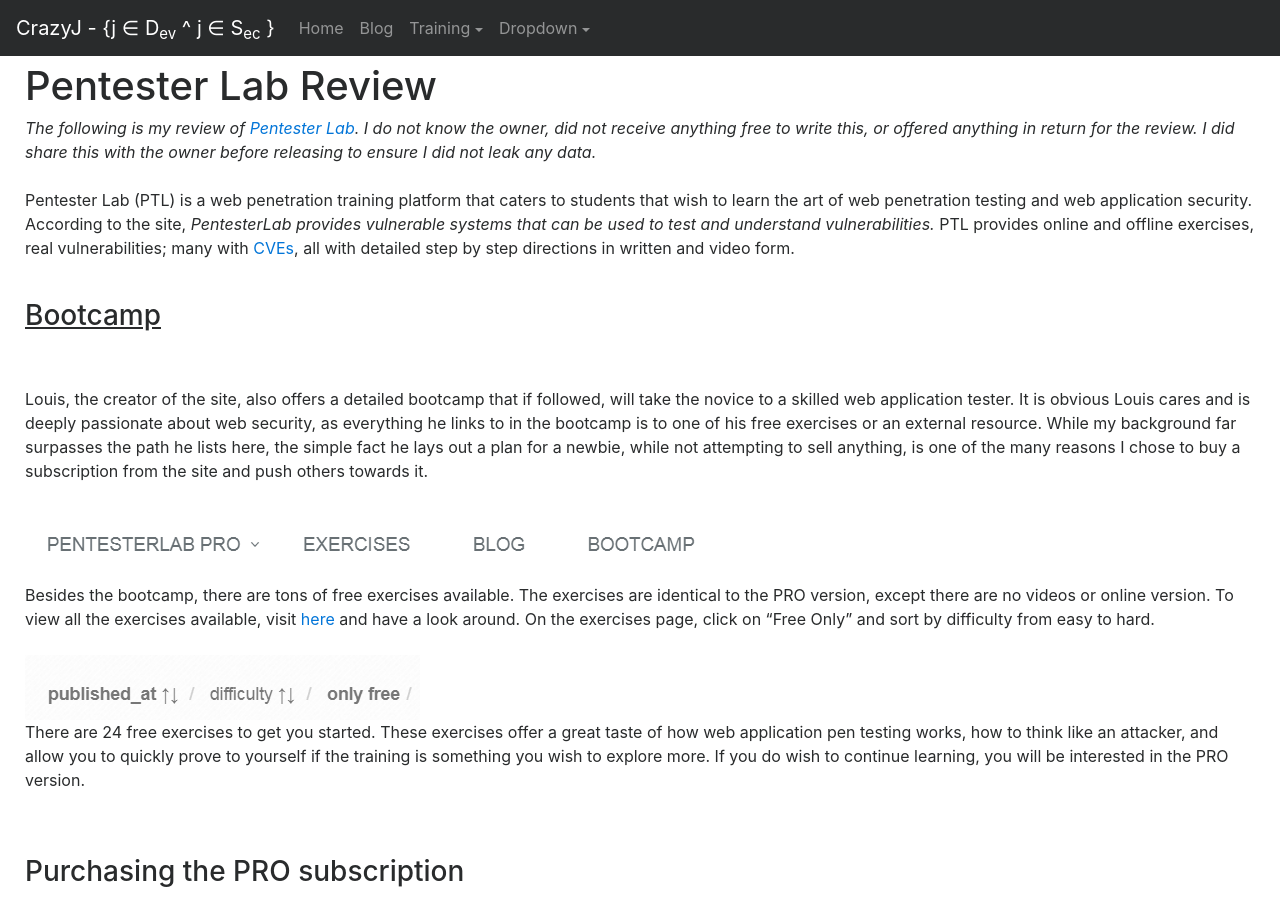
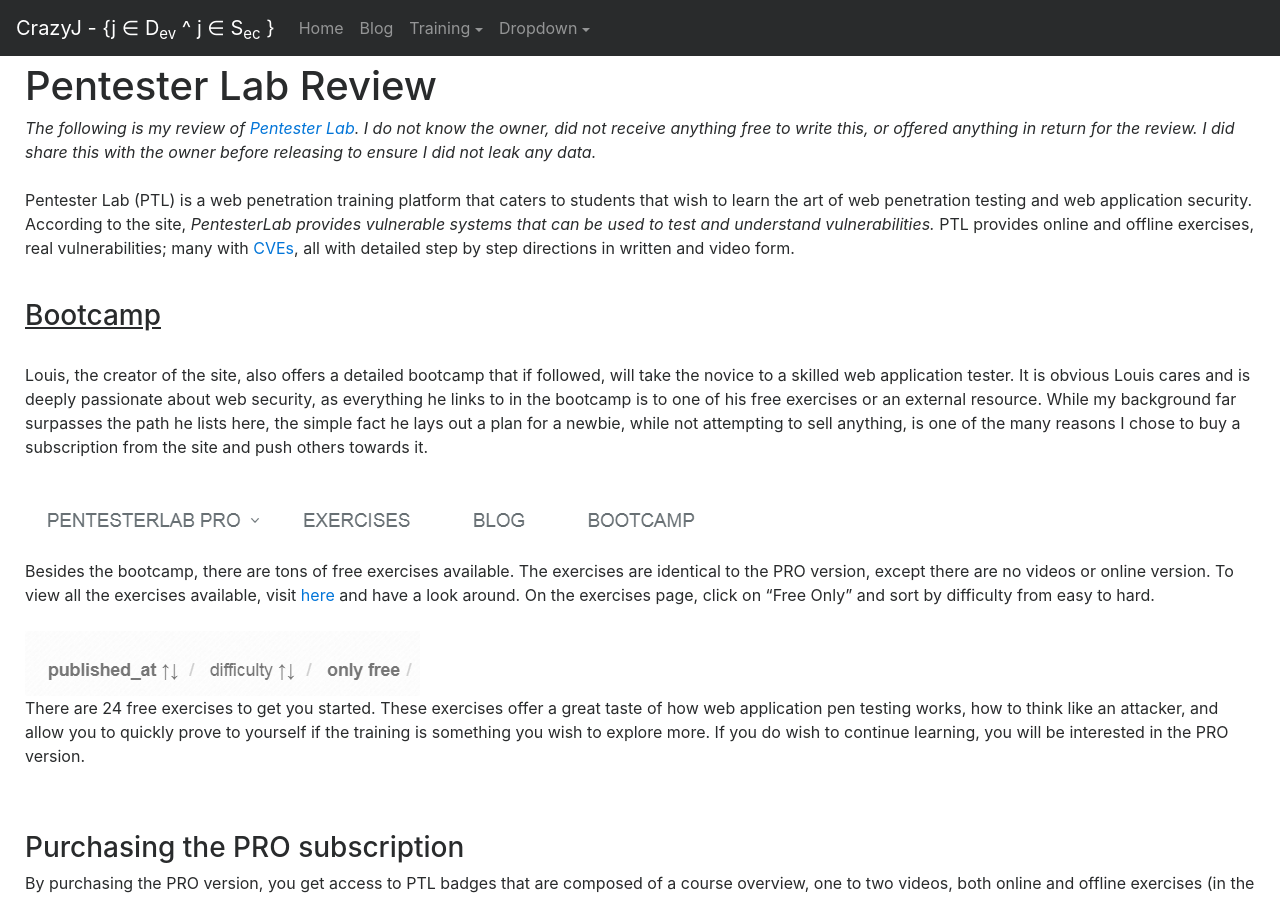
Before and after one commit to CrazyJ-Rod/CrazyJ-Rod.github.io, a Jekyll site: the page built from pentesterlabreview.html, in a window 1280 px wide and 900 px high. Built offline with Jekyll 4.4.1, drawn with Linux system fonts in a browser that asks for light colours; nearby versions of some CDN libraries.

Commit message:
Update pentesterlabreview.html

```diff
--- a/pentesterlabreview.html
+++ b/pentesterlabreview.html
@@ -11,7 +11,7 @@
     <i>The following is my review of <a href=”https://pentesterlab.com/”>Pentester Lab</a>. I do not know the owner, did not receive anything free to write this, or offered anything in return for the review. I did share this with the owner before releasing to ensure I did not leak any data.</i><br /><br />
   Pentester Lab (PTL) is a web penetration training platform that caters to students that wish to learn the art of web penetration testing and web application security. According to the site, <i>PentesterLab provides vulnerable systems that can be used to test and understand vulnerabilities.</i> PTL provides online and offline exercises, real vulnerabilities; many with <a href=”https://cve.mitre.org/”>CVEs</a>, all with detailed step by step directions in written and video form.
   <br /><br />
-    <h3 style="text-decoration: underline;">Bootcamp</h3><br /> <br />
+    <h3 style="text-decoration: underline;">Bootcamp</h3><br />
   Louis, the creator of the site, also offers a detailed bootcamp that if followed, will take the novice to a skilled web application
   tester. It is obvious Louis cares and is deeply passionate about web security, as everything he links to in the bootcamp is to one
   of his free exercises or an external resource. While my background far surpasses the path he lists here, the simple fact he lays
```
